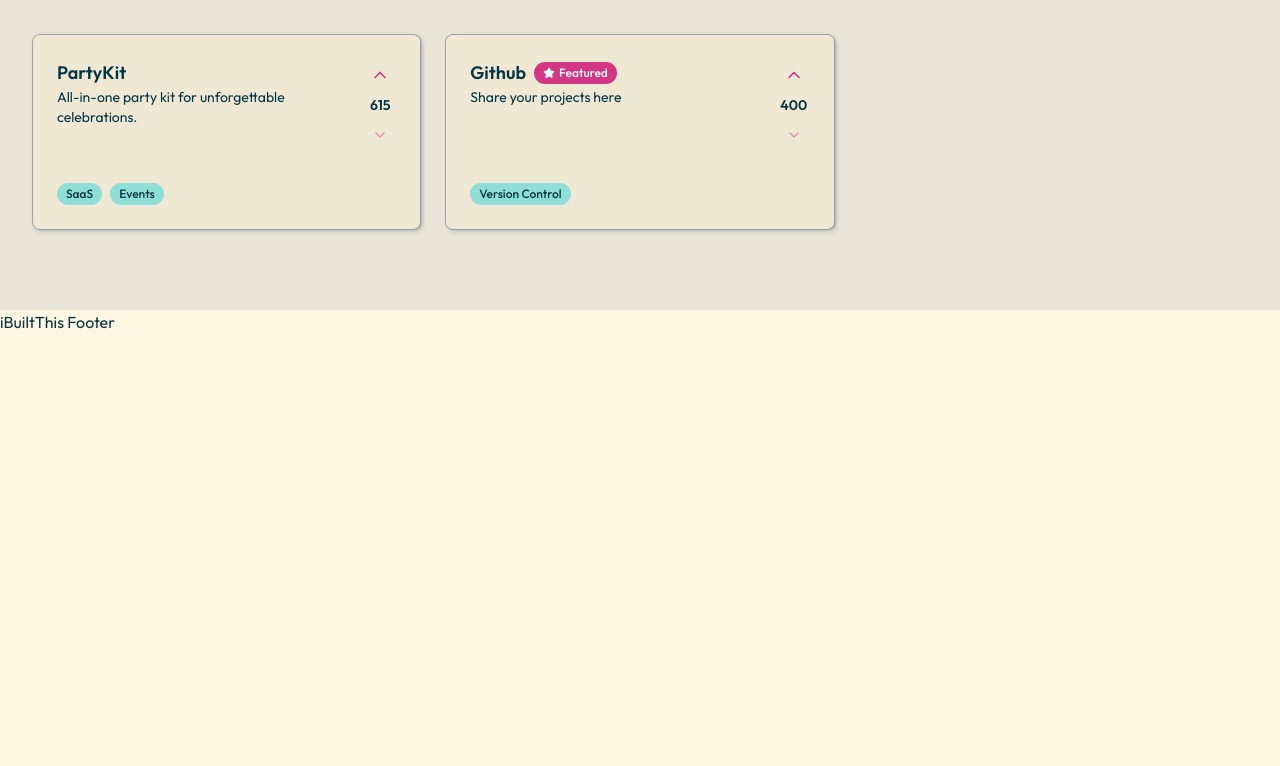
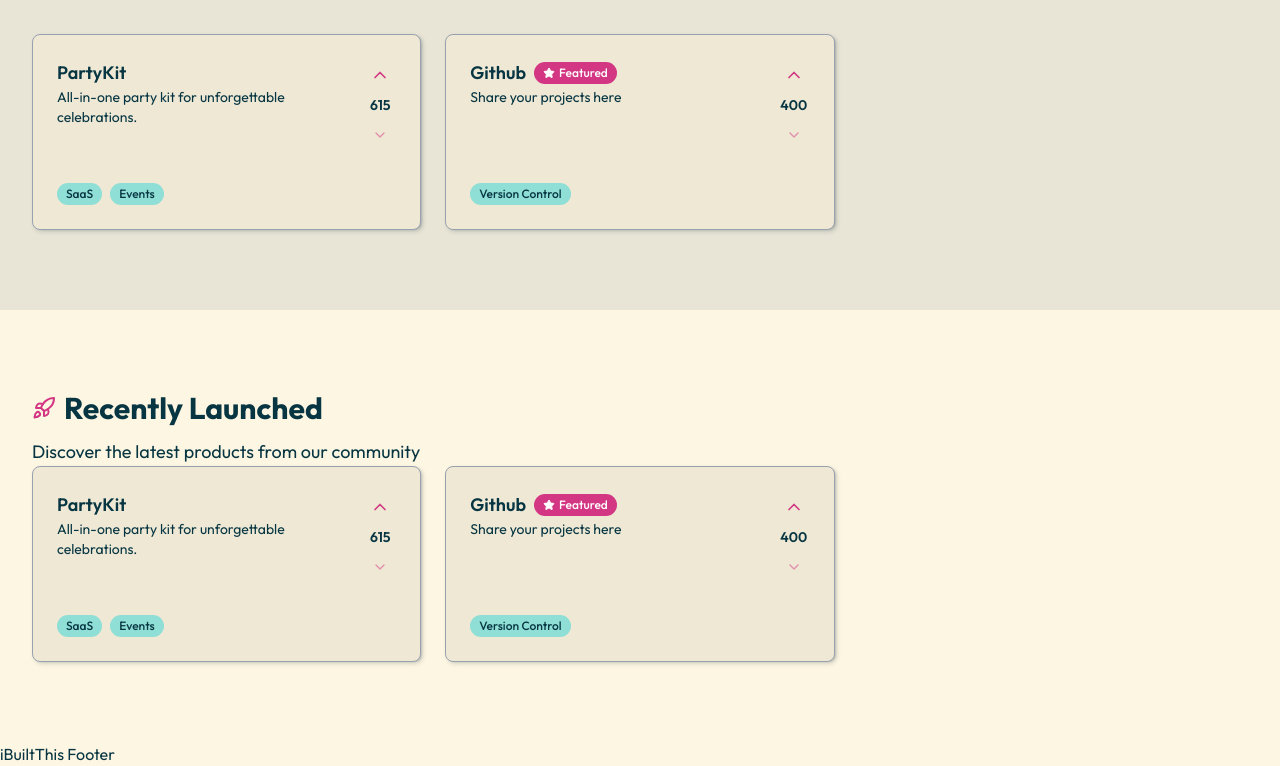
Before and after one commit to daveancheta/NextJS-Journey, a Next.js app: page / in a window 1280 px wide. Shown: the part 918-1684 px from the top of the page. Before the commit the page ends 1252 px from the top, so only its background shows below. Built offline with nearby package versions, Linux system fonts and the light colour scheme.

Commit message:
feat: implemented recently launched page

```diff
--- a/src/app/page.tsx
+++ b/src/app/page.tsx
@@ -1,5 +1,6 @@
 import FeaturedProducst from "@/components/landing-page/featured-products";
 import HeroSection from "@/components/landing-page/hero-section";
+import RecentlyLaunchedProducts from "@/components/landing-page/recently-launched-products";
 import { Badge } from "@/components/ui/badge";
 import { Button } from "@/components/ui/button";
 import Image from "next/image";
@@ -10,6 +11,8 @@
       <HeroSection/>
 
       <FeaturedProducst/>
+
+      <RecentlyLaunchedProducts/>
     </div>
   );
 }
--- /dev/null
+++ b/src/components/common/empty-state.tsx
@@ -0,0 +1,18 @@
+import { LucideIcon } from "lucide-react";
+
+export default function EmptyState({
+  message,
+  icon: Icon,
+}: {
+  message: string;
+  icon?: LucideIcon;
+}) {
+  return (
+    <div className="empty-state">
+      {Icon && (
+        <Icon className="size-12 text-muted-foreground/50 mx-auto mb-4" />
+      )}
+      <p className="text-lg text-muted-foreground">{message}</p>
+    </div>
+  );
+}
--- /dev/null
+++ b/src/components/landing-page/recently-launched-products.tsx
@@ -0,0 +1,41 @@
+import { CalendarIcon, RocketIcon } from "lucide-react";
+import SectionHeader from "../common/section-header";
+import ProductCard from "../products/product-card";
+import EmptyState from "../common/empty-state";
+
+export default function RecentlyLaunchedProducts() {
+    const recentlyLaunchedProducts = [
+        {
+            id: 1,
+            name: "PartyKit",
+            description: "All-in-one party kit for unforgettable celebrations.",
+            tags: ["SaaS", "Events"],
+            votes: 615,
+            isFeatured: false,
+        },
+        {
+            id: 2,
+            name: "Github",
+            description: "Share your projects here",
+            tags: ["Version Control"],
+            votes: 400,
+            isFeatured: true,
+        },
+    ]
+    return (
+        <section className="py-20">
+            <div className="wrapper">
+                <SectionHeader title="Recently Launched"
+                    description="Discover the latest products from our community"
+                    icon={RocketIcon} />
+                {recentlyLaunchedProducts.length > 0 ?
+                    <div className="grid-wrapper">
+                        {recentlyLaunchedProducts.map((product) => <ProductCard key={product.id} product={product}>
+                        </ProductCard>)}
+                    </div> :
+                    <EmptyState message="No products launched in the last week. Check back soon for new launches."
+                        icon={CalendarIcon} />}
+            </div>
+        </section>
+    );
+}
```
